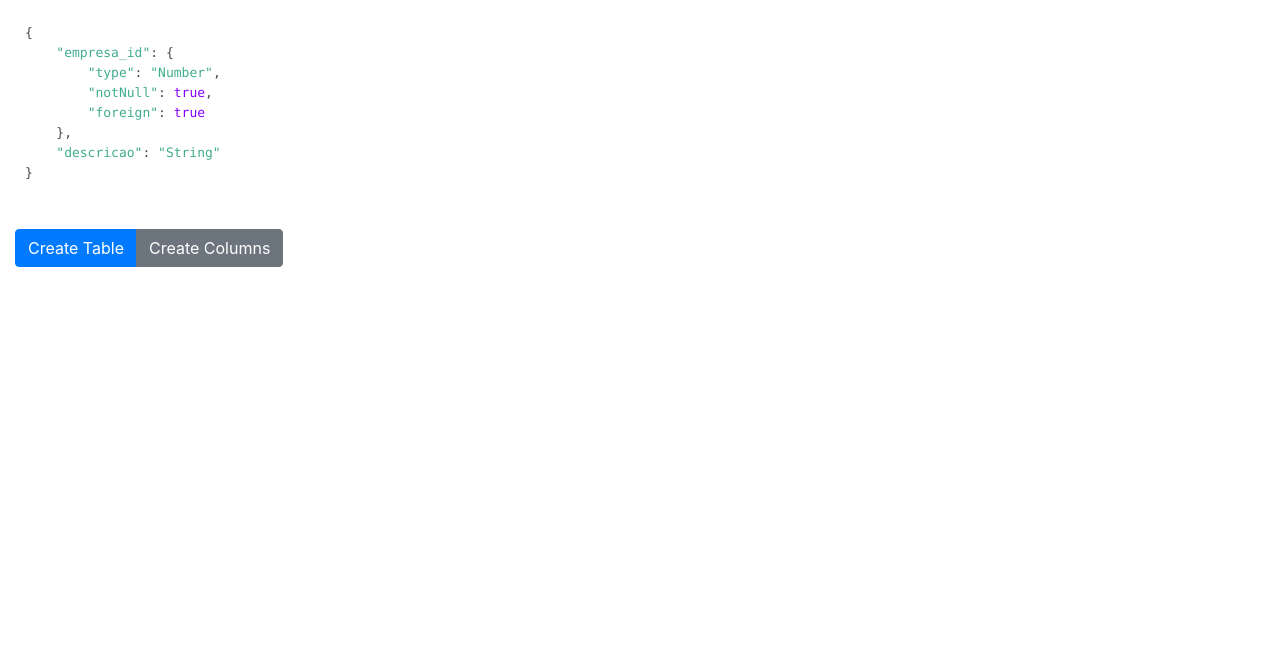
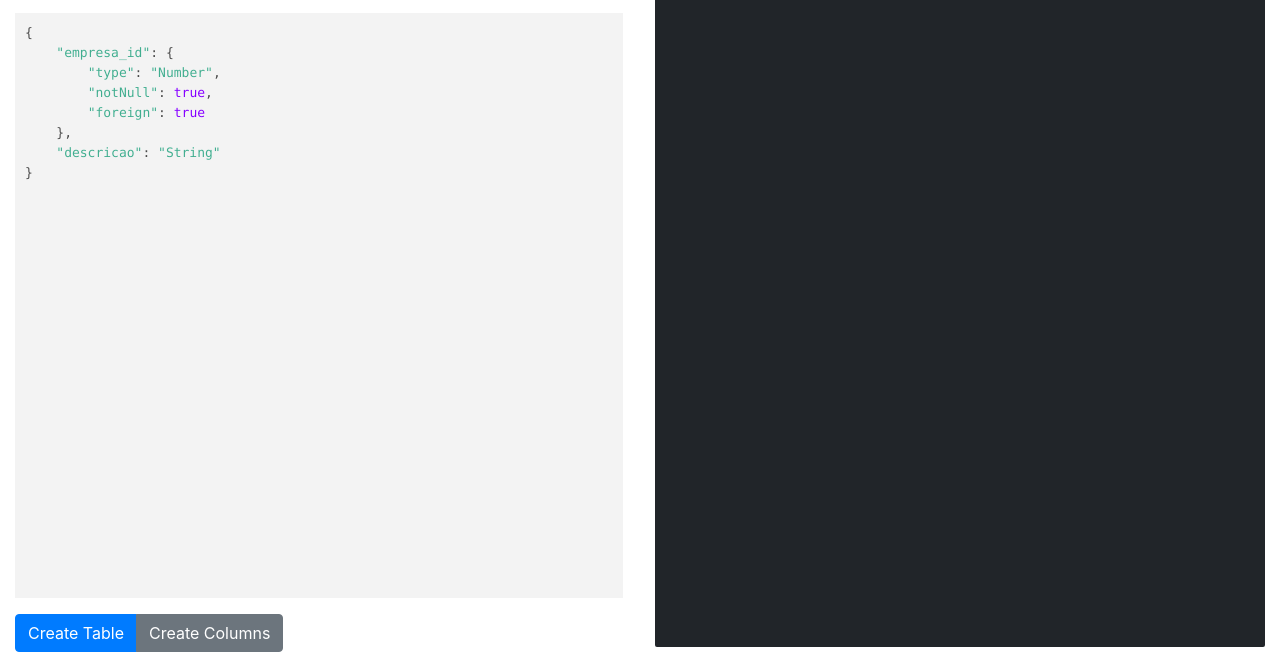
Before and after one commit to emanoelqueiroz/manu-helpers, a plain HTML site: page index.html in a window 1280 px wide. Shown: the part 129-800 px from the top of the page. Drawn offline with Linux system fonts and the light colour scheme.

Commit message:
ajustes no layout

```diff
--- a/css/style.css
+++ b/css/style.css
@@ -1,3 +1,16 @@
 .code {
-    height: 200px;
+    height: calc(100vh - 215px);
 }
+
+.code .codeflask {
+    max-width: 95%;
+    background: #f3f3f3;
+}
+
+.sql {
+    color: #ffe87a;
+    background: #212529;
+    border-radius: 2px;
+    padding: 13px;
+    height: calc(100vh - 80px);
+}
--- a/index.html
+++ b/index.html
@@ -14,27 +14,33 @@
     <div class="container-fluid">
         <h1>Manu Helpers</h1>
         <div class="row">
-            <div class="col-lg-6 form-group">
+            <div class="col-lg-6">
+                <div class="row">
+                    <div class="col-lg-12 form-group">
                         <label for="table-name">Table Name</label>
                         <input type="text" id="table-name" class="form-control" value="exemplo">
                     </div>
                 </div>
                 <div class="row">
-            <div class="col-lg-6 form-group">
+                    <div class="col-lg-12 form-group">
                         <div id="obj" class="code"></div>
                     </div>
                 </div>
                 <div class="row">
-            <div class="col-lg-6 form-group">
+                    <div class="col-lg-12 form-group">
                         <div class="btn-group">
                             <button type="button" id="generate-sql" class="btn btn-primary">Create Table</button>
                             <button type="button" id="create-column" class="btn btn-secondary">Create Columns</button>
                         </div>
                     </div>
                 </div>
+            </div>
+            <div class="col-lg-6">
                 <div class="row">
                     <div class="col-lg-12">
-                <pre id="sql"></pre>
+                        <pre id="sql" class="sql"></pre>
+                    </div>
+                </div>
             </div>
         </div>
     </div>
```
Lines whose indentation alone changed are shown as unchanged.
